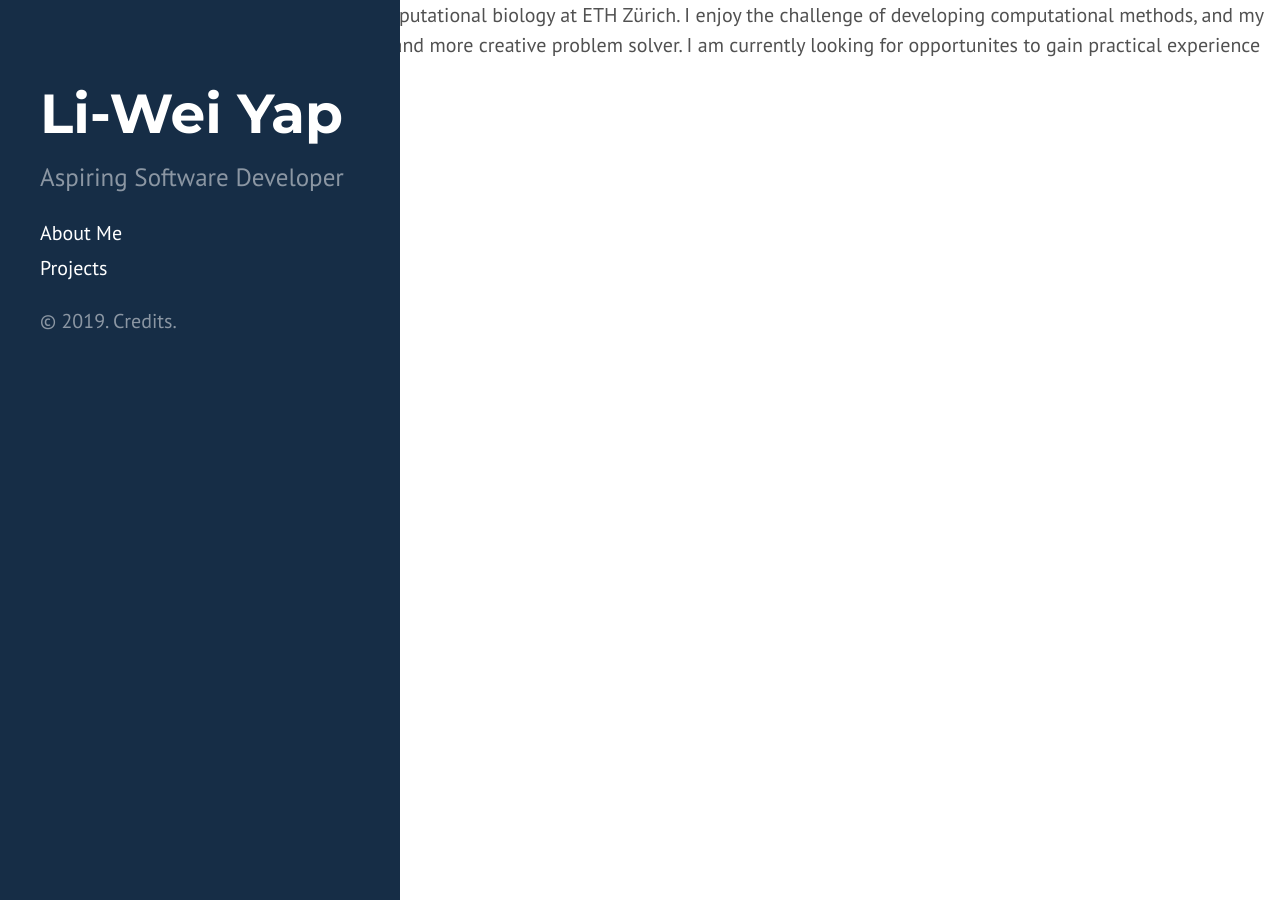
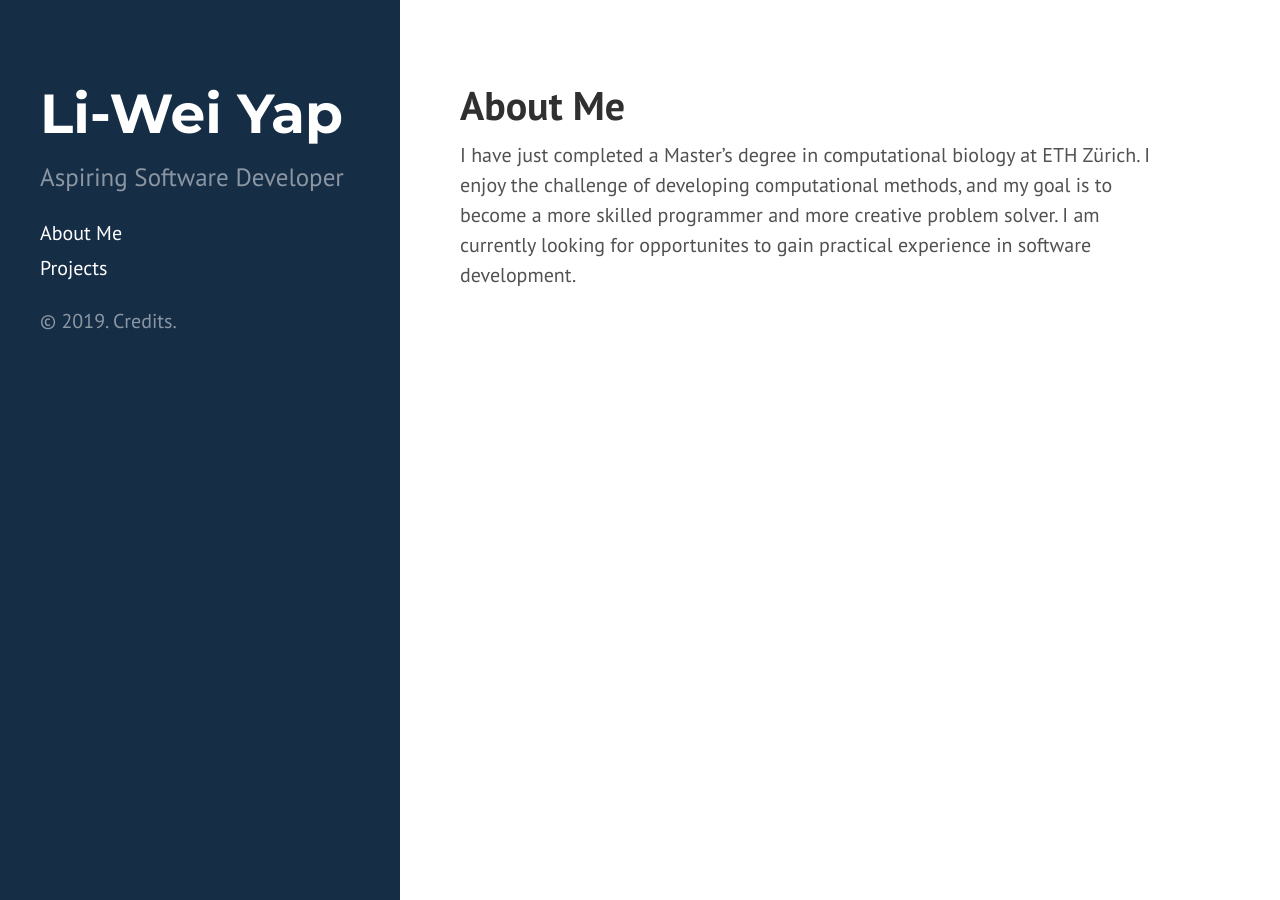
Before and after one commit to liweiyap/liweiyap.github.io, a Jekyll site: the page built from index.md, in a window 1280 px wide. Built offline with Jekyll 4.4.1, drawn with Linux system fonts in a browser that asks for light colours.

Commit message:
Edit default layout and add page layout.

```diff
--- a/_layouts/default.html
+++ b/_layouts/default.html
@@ -6,6 +6,9 @@
 
     <body class="theme-base-0g">
         {% include sidebar.html %}
-        {{ content }}
+
+        <div class="content container">
+            {{ content }}
+        </div>
     </body>
 </html>
--- /dev/null
+++ b/_layouts/page.html
@@ -0,0 +1,8 @@
+---
+layout: default
+---
+
+<div class="page">
+    <h1 class="page-title">{{ page.title }}</h1>
+    {{ content }}
+</div>
--- a/index.md
+++ b/index.md
@@ -1,6 +1,6 @@
 ---
-title: About
-layout: default
+title: About Me
+layout: page
 ---
 
 I have just completed a Master's degree in computational biology at ETH Zürich. I enjoy the challenge of developing computational methods, and my goal is to become a more skilled programmer and more creative problem solver. I am currently looking for opportunites to gain practical experience in software development.
```
